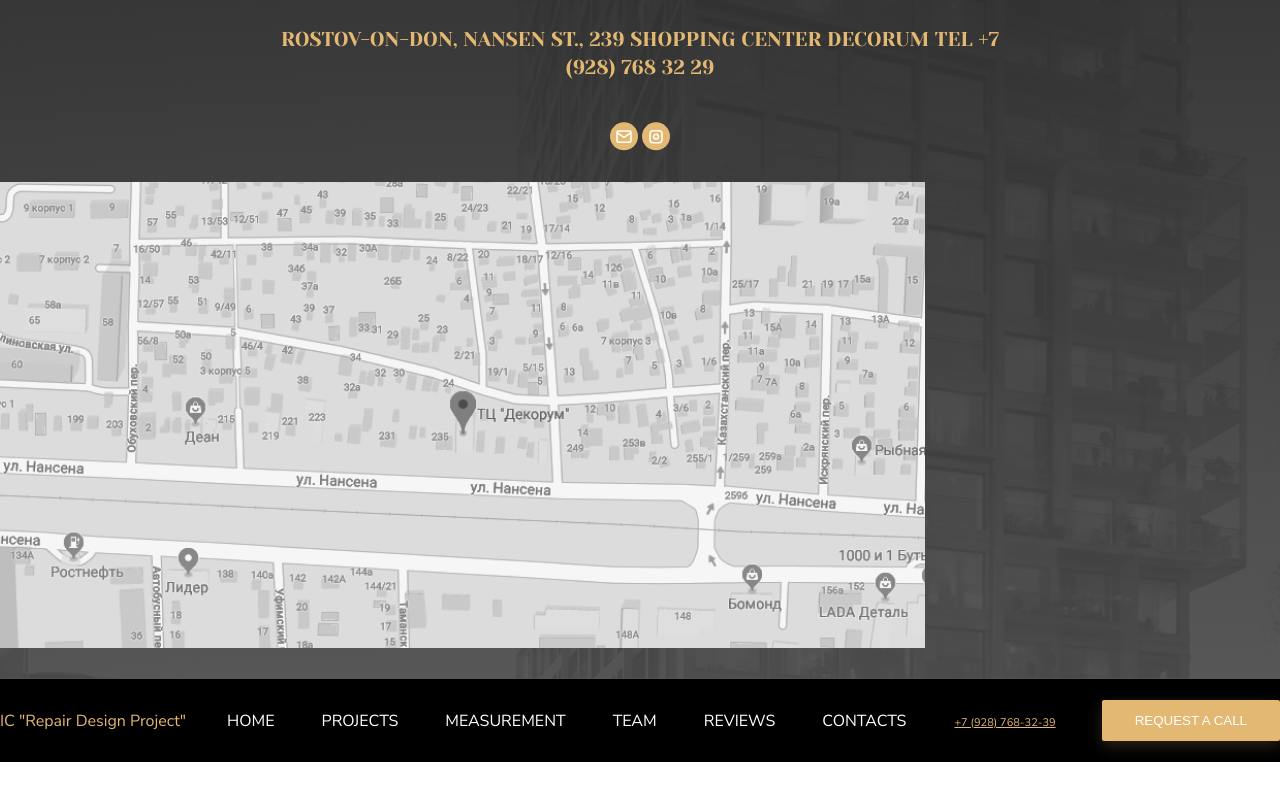
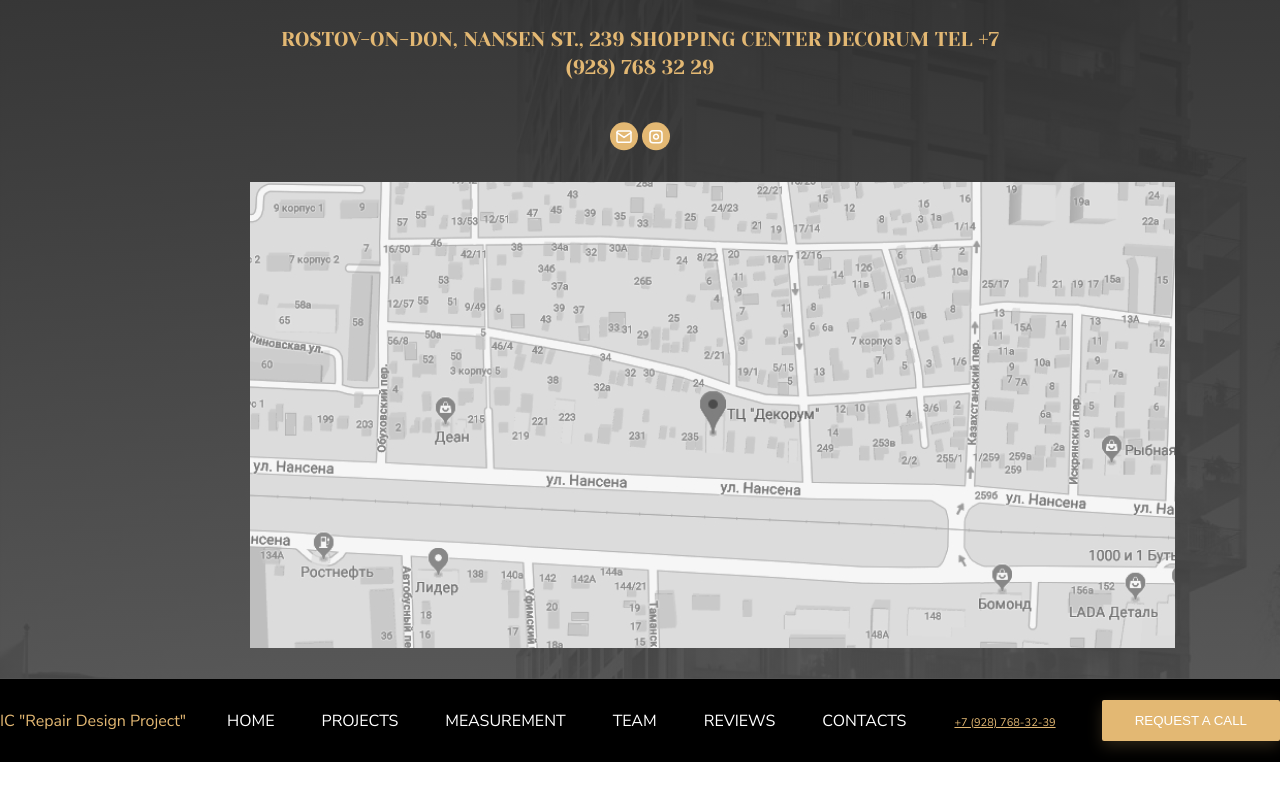
Before and after one commit to WhiTePePeL/VerstSait, a plain HTML site: page index.html in a window 1280 px wide. Shown: the part 7121-7921 px from the top of the page. Drawn offline with Linux system fonts and the light colour scheme; files whose address does not match are found by name.

Commit message:
karta_rovno

```diff
--- a/css/styles.css
+++ b/css/styles.css
@@ -732,7 +732,7 @@ img.img4 {
     transform: scaleX(-1);
     width: 720px;
 }
-.block7>.container {
+.block7 {
     background-image: linear-gradient(rgba(24, 24, 24, 0.9), rgba(24, 24, 24, 0.72)), url(../image/house3.jpg);
     background-repeat: no-repeat;
     background-position-y: bottom;
@@ -821,7 +821,7 @@ img.img4 {
     margin-top: 0px;
 }
 .map {
-    margin: auto;
+    margin-left: 250px;
 }
 .map img {
     position: relative;
```
